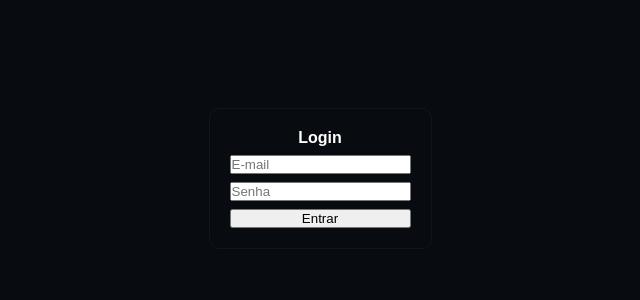
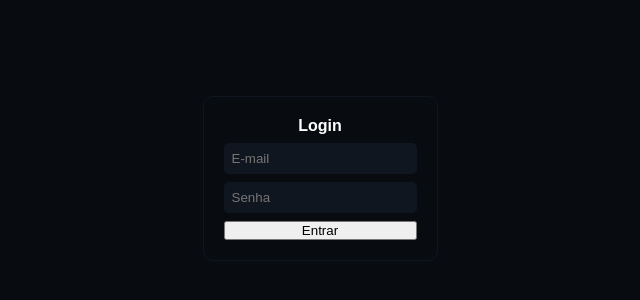
Before and after one commit to lcpsd/react-jwt-auth, a React (Create React App) app: page / in a window 1280 px wide. Shown: the part 222-522 px from the top of the page, without its empty margins (320-960 px from the left). Built offline with nearby package versions, Linux system fonts and the light colour scheme.

Commit message:
style: form field

```diff
--- a/src/components/FormField.tsx
+++ b/src/components/FormField/index.tsx
@@ -1,4 +1,5 @@
 import { ErrorMessage, Field } from "formik";
+import { Styles } from "./styles";
 
 interface FormFieldProps{
     name: string;
@@ -9,10 +10,10 @@ export function FormField({name, placeHolderText}:FormFieldProps){
 
     return(
         <>
-        <div>
+        <Styles>
             <Field name={name} className="form-field" placeHolder={placeHolderText}/>
             <ErrorMessage component="span" name={name} className="form-error"/>
-        </div>
+        </Styles>
         </>
     )
 }
--- /dev/null
+++ b/src/components/FormField/styles.ts
@@ -0,0 +1,19 @@
+import styled from "styled-components";
+
+export const Styles = styled.div`
+    display: flex;
+    flex-direction: column;
+    gap: 5px;
+
+    .form-field{
+        background: ${({theme}) => theme.colors.quaternary};
+        border: 0;
+        padding: 0.5rem;
+        border-radius: 5px;
+        color: #fff;
+    }
+
+    .form-error{
+        font-size: 10px;
+    }
+`
--- a/src/components/LoginForm/index.tsx
+++ b/src/components/LoginForm/index.tsx
@@ -1,7 +1,7 @@
 import { Form, Formik, FormikValues } from "formik";
 import { FormField } from "../FormField";
 import * as yup from 'yup'
-import Styles from "./Styles";
+import Styles from "./styles";
 
 interface LoginFormProps{
     onSubmitFn: (values:FormikValues) => void | Promise<void>;
```
